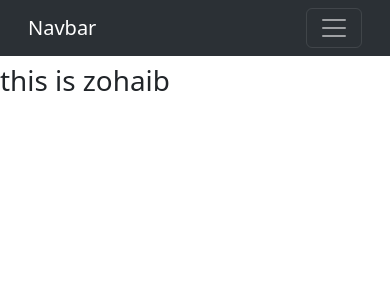
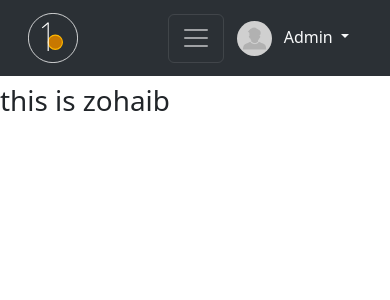
Before and after one commit to zohaibpirzada/Blog, a Django app: page / in a window 390 px wide. Shown: the top 300 px of the page. Run offline with Django 5.2, Linux system fonts and the light colour scheme; a user stored in the database is signed in.

Commit message:
fix admin

```diff
--- a/blogger/blog/templates/base/base.html
+++ b/blogger/blog/templates/base/base.html
@@ -8,12 +8,13 @@
     <meta name="viewport" content="width=device-width, initial-scale=1.0">
     <link href="https://cdn.jsdelivr.net/npm/bootstrap@5.3.3/dist/css/bootstrap.min.css" rel="stylesheet"
         integrity="sha384-QWTKZyjpPEjISv5WaRU9OFeRpok6YctnYmDr5pNlyT2bRjXh0JMhjY6hW+ALEwIH" crossorigin="anonymous">
-
+    <link rel="shortcut icon" href="{% static 'image/image.png' %}" type="image/x-icon">
 
     <title>{% block title %}{% endblock title %}</title>
 </head>
 
 <body>
+
     {% include 'base/header.html' %}
     {% block content %}
     {% endblock content %}
--- a/blogger/blog/templates/base/header.html
+++ b/blogger/blog/templates/base/header.html
@@ -1,31 +1,80 @@
+<style>
+    .none2 {
+        display: none !important;
+    }
+    @media screen and (max-width:982px) {
+        .none {
+            display: none !important;
+        }
+        .none2 {
+            display: flex !important;
+        }
+    }
+</style>
 {% load static %}
 
 <nav class="navbar navbar-expand-lg bg-body-tertiary px-3 mb-2 sticky-top" data-bs-theme="dark">
     <div class="container-fluid">
-        <a class="navbar-brand" href="{% url 'index' %}">Navbar</a>
-        <button class="navbar-toggler" type="button" data-bs-toggle="collapse" data-bs-target="#navbarSupportedContent"
+        <a class="navbar-brand" href="{% url 'index' %}"><svg width="50" height="50" viewBox="0 0 130 130" fill="none"
+                xmlns="http://www.w3.org/2000/svg">
+                <circle cx="65" cy="65" r="64" stroke="white" stroke-width="2" />
+                <circle cx="71" cy="76" r="18.5" fill="#C87800" stroke="#FFB800" stroke-width="3" />
+                <line x1="52.5" y1="25" x2="52.5" y2="99" stroke="white" stroke-width="3" />
+                <path d="M37.0532 38.5424L52.0689 26.1302" stroke="white" stroke-width="3" />
+            </svg>
+        </a>
+        <div class="d-flex">
+            <button class="navbar-toggler" type="button" data-bs-toggle="collapse" data-bs-target="#navbarSupportedContent"
             aria-controls="navbarSupportedContent" aria-expanded="false" aria-label="Toggle navigation">
             <span class="navbar-toggler-icon"></span>
         </button>
+        <div class="d-flex gap-2 none2">
+            {% if user.is_authenticated %}
+            <div class="dropdown">
+                <div class="text-light btn dropdown-toggle" type="button" data-bs-toggle="dropdown"
+                    aria-expanded="false">
+                    <img src="{% static 'image/profile.webp' %} " class="rounded-circle object-fit-cover me-2"
+                        width="35px" alt="">
+                    {{user.username|capfirst}}
+                </div>
+                <ul class="dropdown-menu dropdown-menu-lg-end">
+                    <li><a class="dropdown-item" href="#">Dashboard</a></li>
+                    <li><a class="dropdown-item" href="#">Edit Profile</a></li>
+                    <li><a class="dropdown-item" href="#">My Blog</a></li>
+                    <li>
+                        <hr class="dropdown-divider">
+                    </li>
+                    <li><a class="dropdown-item" href="{% url 'logout' %}">Logout</a></li>
+                </ul>
+            </div>
+            {% else %}
+            <button class="btn py-2 btn-outline-light">Login</button>
+            <button class="btn px-3 py-2 btn-secondary">Sign</button>
+            {% endif %}
+        </div>
+        </div>
         <div class="collapse navbar-collapse" id="navbarSupportedContent">
             <ul class="navbar-nav me-auto mb-2 mb-lg-0">
                 <li class="nav-item">
                     <a class="nav-link active" aria-current="page" href="{% url 'index' %}">Home</a>
                 </li>
             </ul>
-            <div class="d-flex gap-2">
+            <div class="d-flex gap-2 none">
                 {% if user.is_authenticated %}
                 <div class="dropdown">
                     <div class="text-light btn dropdown-toggle" type="button" data-bs-toggle="dropdown"
                         aria-expanded="false">
-                        <img src="{% static 'image/profile.webp' %} " class="rounded-circle object-fit-cover me-2" width="35px" alt="">
+                        <img src="{% static 'image/profile.webp' %} " class="rounded-circle object-fit-cover me-2"
+                            width="35px" alt="">
                         {{user.username|capfirst}}
                     </div>
                     <ul class="dropdown-menu dropdown-menu-lg-end">
                         <li><a class="dropdown-item" href="#">Dashboard</a></li>
                         <li><a class="dropdown-item" href="#">Edit Profile</a></li>
                         <li><a class="dropdown-item" href="#">My Blog</a></li>
-                        <li><hr class="dropdown-divider"></li>
+                        <li>
+                            <hr class="dropdown-divider">
+                        </li>
                         <li><a class="dropdown-item" href="{% url 'logout' %}">Logout</a></li>
                     </ul>
                 </div>
```
